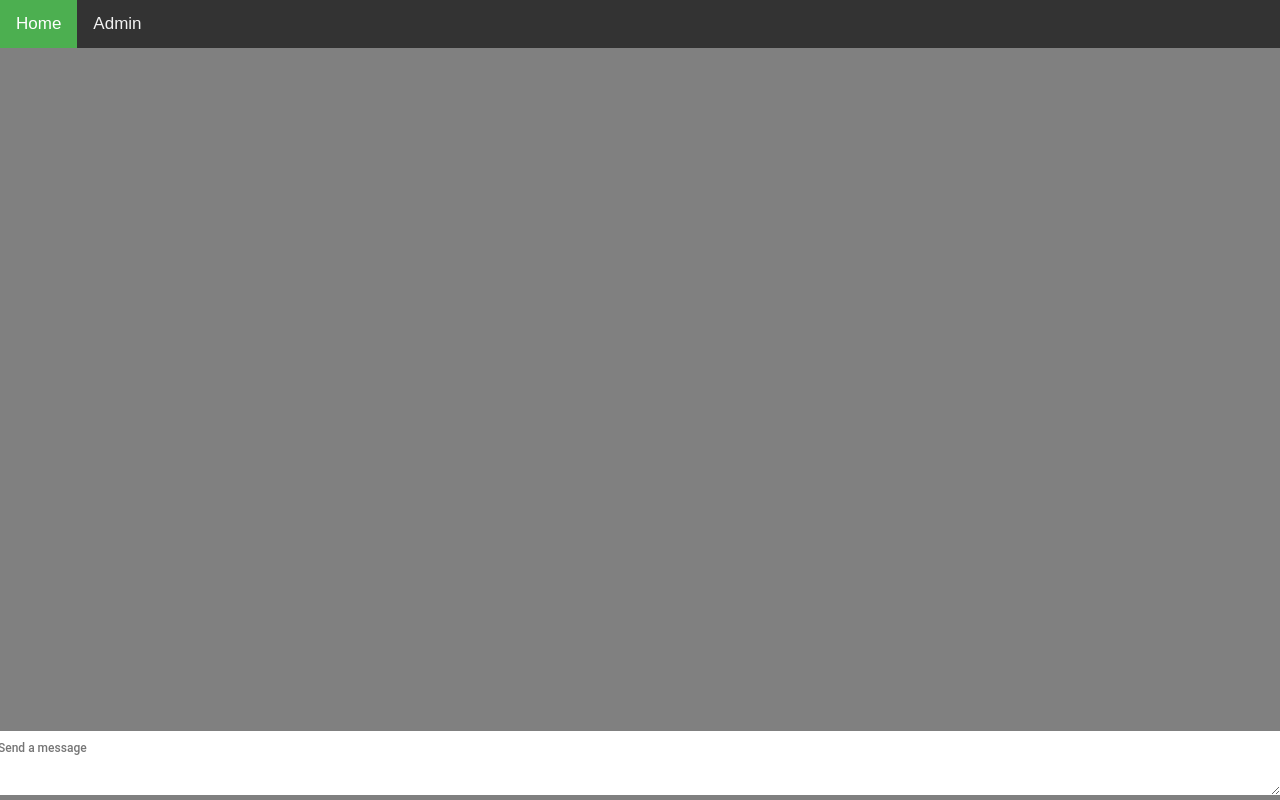
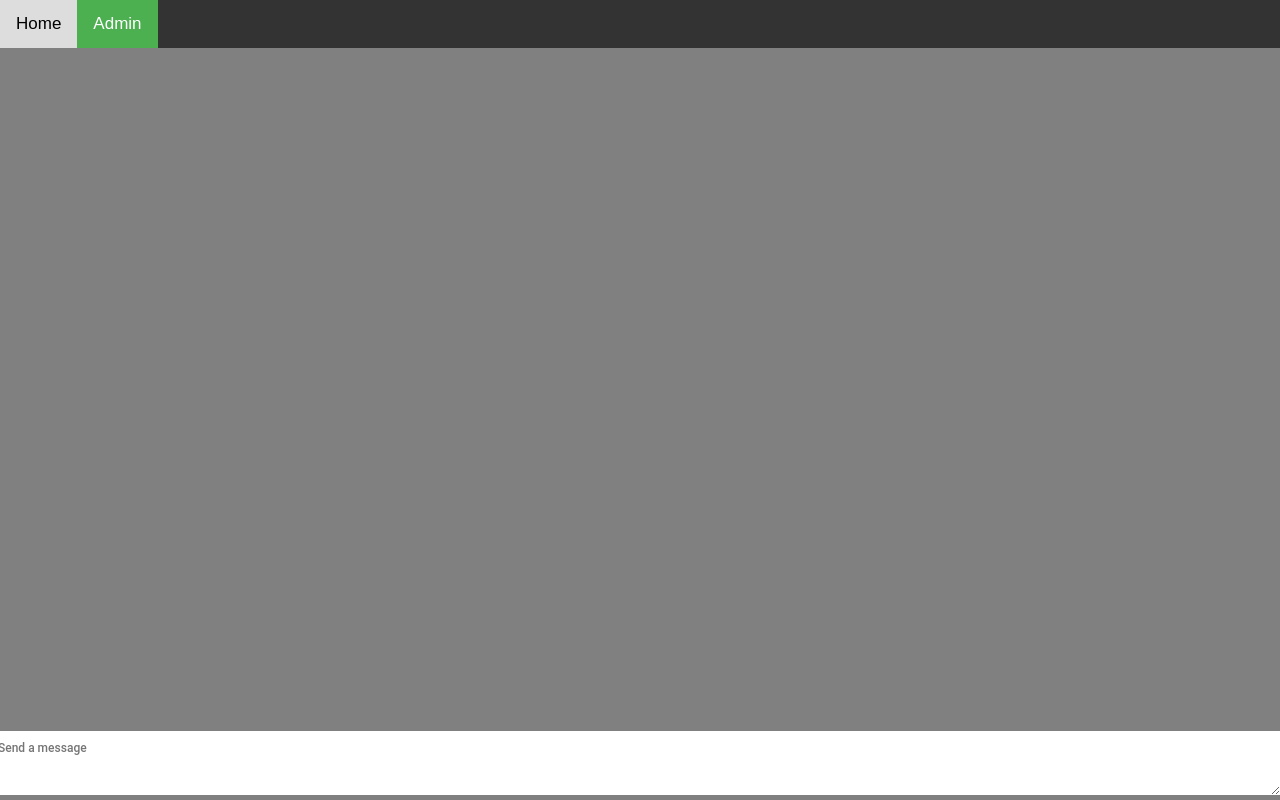
Before and after one commit to snailychat/snailychat.github.io, a plain HTML site: page admin.html in a window 1280 px wide. Drawn offline with Linux system fonts and the light colour scheme.

Commit message:
Update admin.html

```diff
--- a/admin.html
+++ b/admin.html
@@ -17,8 +17,8 @@
 
 	<header>
 		<div class="topnav">
-     		<a class="active" href="index.html">Home</a>
-     		<a href="admin" href="admin.html">Admin</a>
+     		<a href="index.html">Home</a>
+     		<a class="active" href="admin" href="admin.html">Admin</a>
    		</div>
   	</header>
 
```
